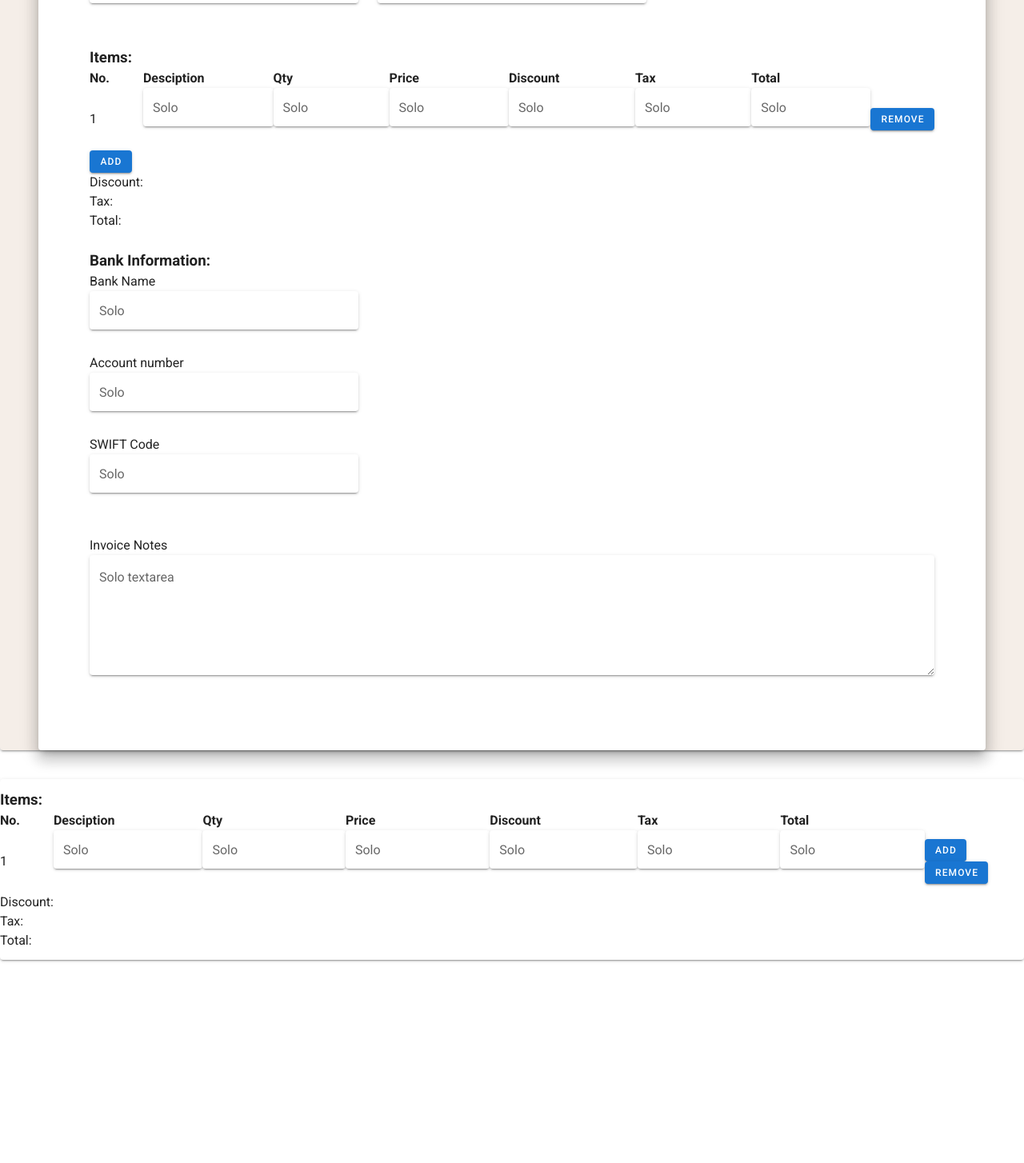
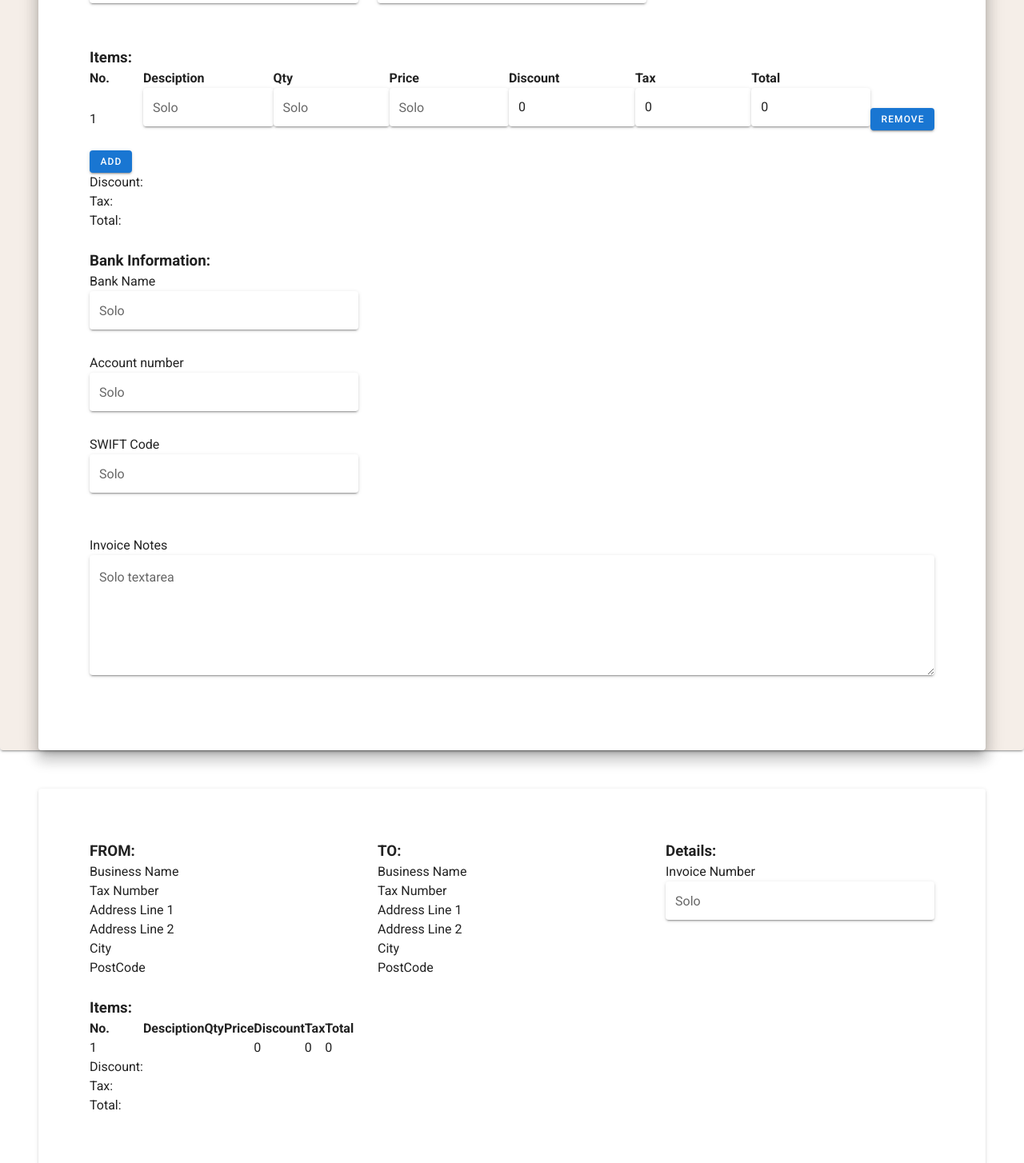
Before and after one commit to BridgetLandia/Invoice--app, a Vue app: page / in a window 1280 px wide. Shown: the part 994-2448 px from the top of the page at 80% size. Before the commit the page ends 2194 px from the top, so only its background shows below. Built offline with nearby package versions, Linux system fonts and the light colour scheme.

Commit message:
Adding v-models to items, editing invoice preview

```diff
--- a/src/components/Invoice.vue
+++ b/src/components/Invoice.vue
@@ -13,7 +13,7 @@
           <v-row justify="center">
             <v-col md="4">
               <h3>FROM:</h3>
-              <label for="Businesss Name">Businesss Name</label>
+              <label for="Businesss Name">Business Name</label>
               <v-text-field
                 label="Solo"
                 type="text"
@@ -64,7 +64,7 @@
             </v-col>
             <v-col md="4">
               <h3>TO:</h3>
-              <label for="Businesss Name">Businesss Name</label>
+              <label for="Businesss Name">Business Name</label>
               <v-text-field
                 type="text"
                 label="Solo"
@@ -174,6 +174,7 @@
               </v-menu>
             </v-col>
           </v-row>
+
           <v-row>
             <v-col md="12">
               <h3>Items:</h3>
@@ -192,22 +193,43 @@
                 <tr v-for="(item, index) in items" :key="index">
                   <td>{{ index +1 }}</td>
                   <td>
-                    <v-text-field label="Solo" placeholder="Description" solo>{{item.description}}</v-text-field>
+                    <v-text-field
+                      label="Solo"
+                      placeholder="Description"
+                      v-model="item.description"
+                      solo
+                    ></v-text-field>
                   </td>
                   <td>
-                    <v-text-field label="Solo" placeholder="Qty" solo>{{item.qty}}</v-text-field>
+                    <v-text-field label="Solo" placeholder="Qty" v-model.number="item.qty" solo></v-text-field>
                   </td>
                   <td>
-                    <v-text-field label="Solo" placeholder="Price" solo>{{item.price}}</v-text-field>
+                    <v-text-field label="Solo" placeholder="Price" v-model.number="item.price" solo></v-text-field>
                   </td>
                   <td>
-                    <v-text-field label="Solo" placeholder="Discount" solo>{{item.discount_amount}}</v-text-field>
+                    <v-text-field
+                      label="Solo"
+                      placeholder="Discount"
+                      v-model.number="item.discount_amount"
+                      solo
+                    ></v-text-field>
                   </td>
                   <td>
-                    <v-text-field label="Solo" placeholder="Tax" solo>{{item.tax_amount}}</v-text-field>
+                    <v-text-field
+                      label="Solo"
+                      placeholder="Tax"
+                      v-model.number="item.tax_amount"
+                      solo
+                    ></v-text-field>
                   </td>
                   <td>
-                    <v-text-field label="Solo" placeholder="Total" solo>{{item.total}}</v-text-field>
+                    <v-text-field
+                      label="Solo"
+                      placeholder="Total"
+                      :value="item.total"
+                      readonly="true"
+                      solo
+                    ></v-text-field>
                   </td>
                   <td>
                     <v-btn small color="primary" @click="removeItem(index)">Remove</v-btn>
@@ -232,23 +254,61 @@
             <v-col md="4">
               <h3>Bank Information:</h3>
               <label for="Invoice Number">Bank Name</label>
-              <v-text-field label="Solo" placeholder="Bank Name" solo></v-text-field>
+              <v-text-field label="Solo" placeholder="Bank Name" v-model="bank_name" solo></v-text-field>
               <label for="Issue Date">Account number</label>
-              <v-text-field label="Solo" placeholder="02213425" solo></v-text-field>
+              <v-text-field label="Solo" placeholder="02213425" v-model="bank_account" solo></v-text-field>
               <label for="Due Date">SWIFT Code</label>
-              <v-text-field label="Solo" placeholder="SWIFT" solo></v-text-field>
+              <v-text-field label="Solo" placeholder="SWIFT" v-model="swift_code" solo></v-text-field>
             </v-col>
           </v-row>
           <v-row>
             <v-col>
               <label for="Invoice Notes">Invoice Notes</label>
-              <v-textarea solo name="input-7-4" label="Solo textarea"></v-textarea>
+              <v-textarea solo name="input-7-4" v-model="invoice_notes" label="Solo textarea"></v-textarea>
             </v-col>
           </v-row>
         </v-card>
       </v-form>
     </v-card>
-    <v-card>
+    <!-- Invoice Template -->
+    <v-card class="ma-12 pa-16">
+      <v-row justify="center">
+        <v-col md="4">
+          <h3>FROM:</h3>
+          <label for="Businesss Name">Business Name</label>
+          <div>{{businessName}}</div>
+          <label for="Tax Number">Tax Number</label>
+          <div>{{from_taxnumber}}</div>
+          <label for="Address Line 1">Address Line 1</label>
+          <div>{{from_address1}}</div>
+          <label for="Address Line 2">Address Line 2</label>
+          <div>{{from_address2}}</div>
+          <label for="City">City</label>
+          <div>{{from_city}}</div>
+          <label for="Postcode">PostCode</label>
+          <div>{{from_postcode}}</div>
+        </v-col>
+        <v-col md="4">
+          <h3>TO:</h3>
+          <label for="Businesss Name">Business Name</label>
+          <div>{{clientName}}</div>
+          <label for="Tax Number">Tax Number</label>
+          <div>{{client_taxnumber}}</div>
+          <label for="Address Line 1">Address Line 1</label>
+          <div>{{client_address1}}</div>
+          <label for="Address Line 2">Address Line 2</label>
+          <div>{{client_address2}}</div>
+          <label for="City">City</label>
+          <div>{{client_city}}</div>
+          <label for="Postcode">PostCode</label>
+          <div>{{client_postcode}}</div>
+        </v-col>
+        <v-col md="4">
+          <h3>Details:</h3>
+          <label for="Invoice Number">Invoice Number</label>
+          <v-text-field label="Solo" v-model.trim="invoice_id" placeholder="Invoice Number" solo></v-text-field>
+        </v-col>
+      </v-row>
       <v-row>
         <v-col md="12">
           <h3>Items:</h3>
@@ -266,28 +326,12 @@
           <tbody>
             <tr v-for="(item, index) in items" :key="index">
               <td>{{ index +1 }}</td>
-              <td>
-                <v-text-field label="Solo" placeholder="Description" solo>{{item.description}}</v-text-field>
-              </td>
-              <td>
-                <v-text-field label="Solo" placeholder="Qty" solo>{{item.qty}}</v-text-field>
-              </td>
-              <td>
-                <v-text-field label="Solo" placeholder="Price" solo>{{item.price}}</v-text-field>
-              </td>
-              <td>
-                <v-text-field label="Solo" placeholder="Discount" solo>{{item.discount_amount}}</v-text-field>
-              </td>
-              <td>
-                <v-text-field label="Solo" placeholder="Tax" solo>{{item.tax_amount}}</v-text-field>
-              </td>
-              <td>
-                <v-text-field label="Solo" placeholder="Total" solo>{{item.total}}</v-text-field>
-              </td>
-              <td>
-                <v-btn small color="primary">Add</v-btn>
-                <v-btn small color="primary">Remove</v-btn>
-              </td>
+              <td>{{item.description}}</td>
+              <td>{{item.qty}}</td>
+              <td>{{item.price}}</td>
+              <td>{{item.discount_amount}}</td>
+              <td>{{item.tax_amount}}</td>
+              <td>{{item.total}}</td>
             </tr>
             <tr>
               <td>Discount:</td>
```
